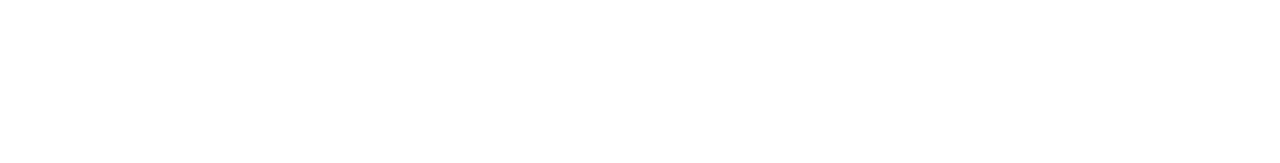
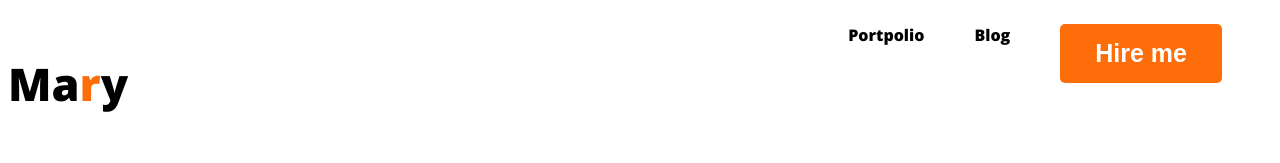
Before and after one commit to salmaislam1/devloper-portpolio, a plain HTML site: page index.html in a window 1280 px wide. Drawn offline with nearby package versions, Linux system fonts and the light colour scheme.

Commit message:
add nav stylees

```diff
--- a/index.html
+++ b/index.html
@@ -4,10 +4,22 @@
     <meta charset="UTF-8">
     <meta name="viewport" content="width=device-width, initial-scale=1.0">
     <title>Devloper portpolio</title>
+    <link rel="stylesheet" href="styles/style.css">
+
+    <link rel="preconnect" href="https://fonts.googleapis.com">
+<link rel="preconnect" href="https://fonts.gstatic.com" crossorigin>
+<link href="https://fonts.googleapis.com/css2?family=Open+Sans:wght@800&display=swap" rel="stylesheet">
 </head>
 <body>
     <header>
-
+        <nav>
+            <h3 class="nav-title">Ma<span class="text-primary">r</span>y</h3>
+            <ul>
+                <li>Portpolio</li>
+                <li>Blog</li>
+                <li><button class="btn-primary">Hire me</button></li>
+            </ul>
+        </nav>
     </header>
 </body>
 </html>
--- /dev/null
+++ b/styles/style.css
@@ -0,0 +1,39 @@
+/* common shared styles */
+
+body{
+    font-family: 'Lato', sans-serif;
+    font-family: 'Open Sans', sans-serif;
+}
+.text-primary{
+    color: #FD6E0A;
+}
+.btn-primary{
+    border-radius: 5px;
+background: #FD6E0A;
+border: 0;
+font-weight: 700;
+font-size: 25px;
+color: white;
+padding: 15px 35px;
+}
+/* nav relatated style */
+.nav-title{
+    color: black;
+    font-size: 45px;
+    font-weight: 800;
+}
+nav{
+    display: flex;
+    justify-content: space-between;
+}
+nav > ul{
+    display: flex;
+}
+nav li{
+    list-style: none;
+    margin-right: 50px;
+}
+nav a{
+    text-decoration: none;
+    color: #474747;
+}
```
